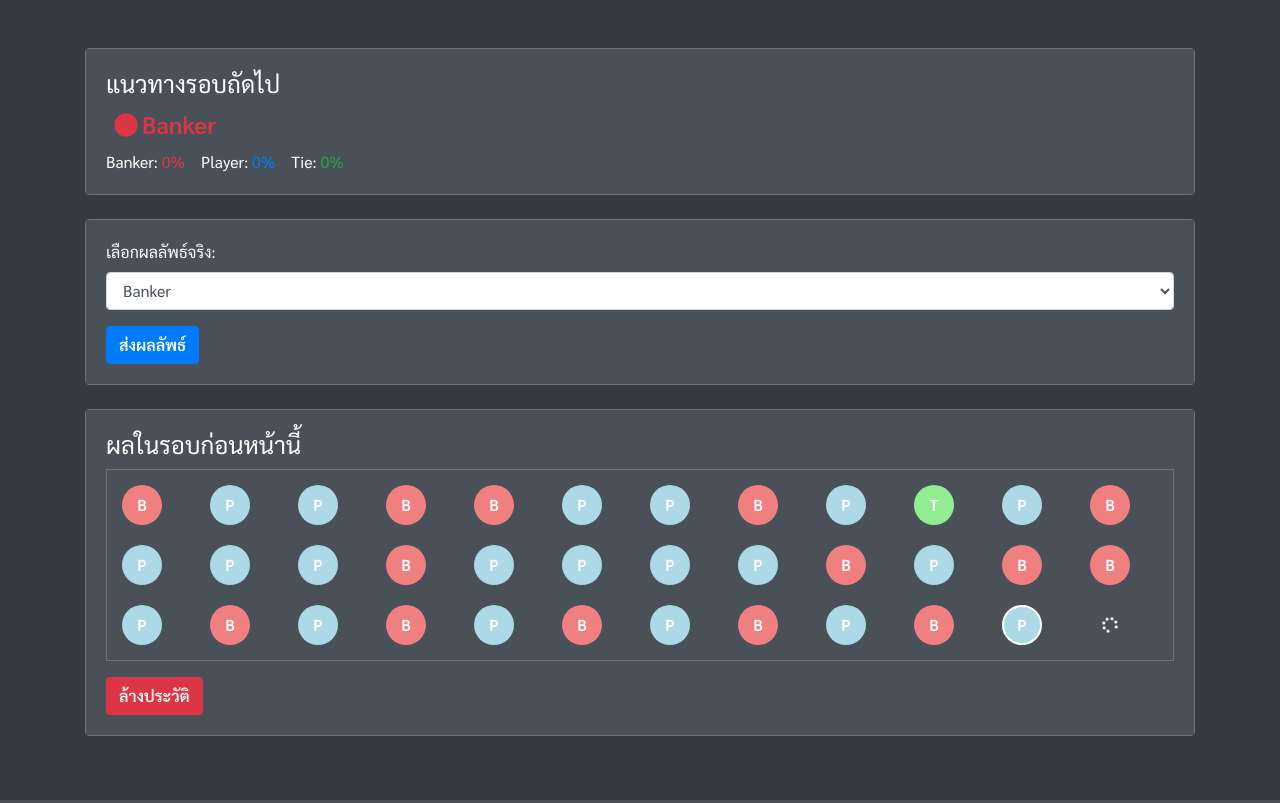
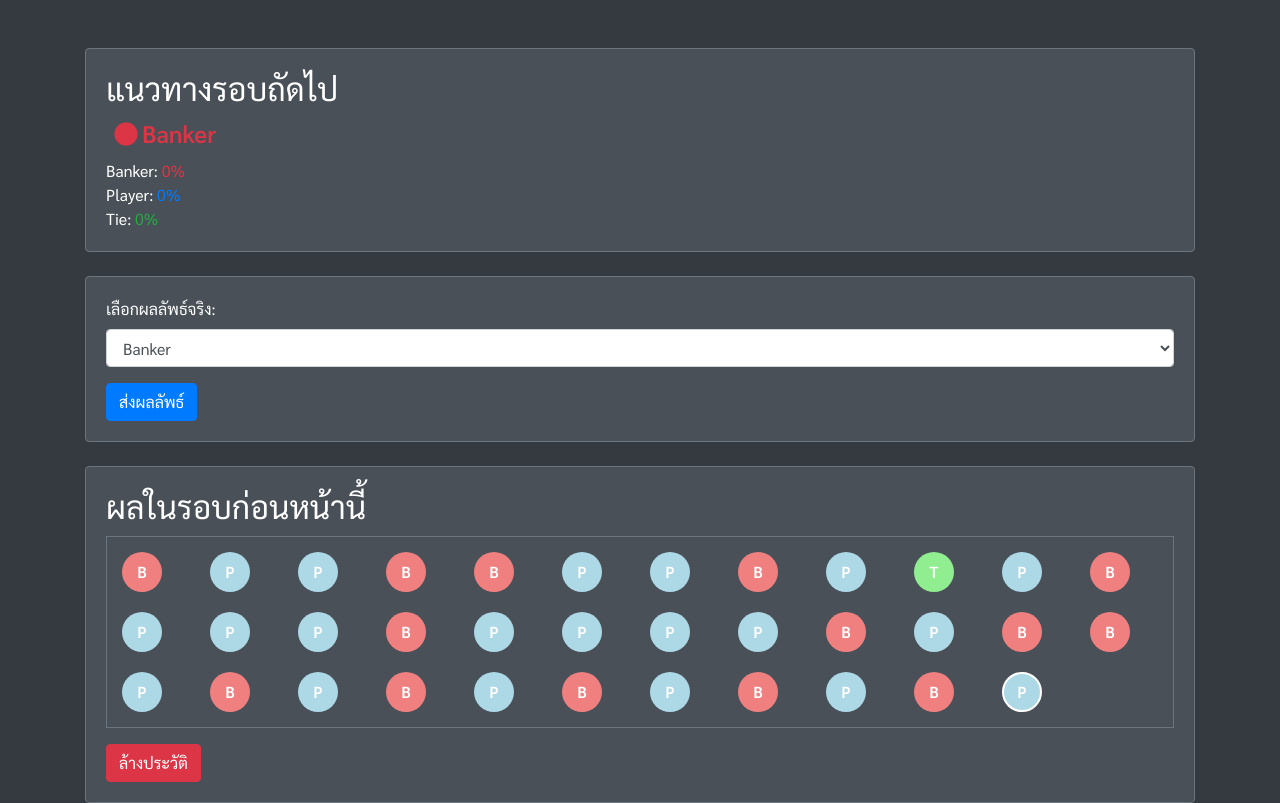
Before and after one commit to thesanlee/thesanlee_github.io, a Flask app: page / in a window 1280 px wide. Run offline with Flask 3, Linux system fonts and the light colour scheme; some libraries are stand-ins or nearby versions.

Commit message:
Update index.html

```diff
--- a/templates/index.html
+++ b/templates/index.html
@@ -10,20 +10,13 @@
     <style>
         body {
             font-family: 'Sarabun', sans-serif;
-            background-color: #343a40; /* สีพื้นหลังสำหรับโหมดมืด */
-            color: #ffffff; /* สีตัวอักษรสำหรับโหมดมืด */
+            background-color: #343a40;
+            color: #ffffff;
         }
-
         .card {
-            background-color: #495057; /* สีพื้นหลังของ card ในโหมดมืด */
-            border: 1px solid #6c757d; /* เส้นกรอบในโหมดมืด */
+            background-color: #495057;
+            border: 1px solid #6c757d;
         }
-
-        .card-body {
-            background-color: #495057; /* สีพื้นหลังของ card-body ในโหมดมืด */
-            color: #ffffff; /* สีตัวอักษรในโหมดมืด */
-        }
-
         .circle {
             width: 40px;
             height: 40px;
@@ -33,55 +26,27 @@
             justify-content: center;
             font-weight: bold;
             margin: 5px;
-            color: white; /* เปลี่ยนให้เป็นสีที่เข้ากันกับพื้นหลัง */
+            color: white;
         }
-
         .banker {
-            background-color: lightcoral; /* Banker: สีแดงอ่อน */
+            background-color: lightcoral;
         }
-
         .player {
-            background-color: lightblue; /* Player: สีน้ำเงินอ่อน */
+            background-color: lightblue;
         }
-
         .tie {
-            background-color: lightgreen; /* Tie: สีเขียวอ่อน */
+            background-color: lightgreen;
         }
-
         .highlight {
-            border: 2px solid #ffffff; /* Border for the highlighted result */
+            border: 2px solid #ffffff;
         }
-
-        .loading-icon {
-            background-color: transparent; /* พื้นหลังโปร่งใส */
-            color: #ffffff; /* สีของไอคอน loading */
-            border: none; /* ไม่มีขอบ */
-        }
-
-        .prediction-row {
-            display: flex;
-            align-items: center;
-        }
-
-        h1 {
-            font-size: 2rem; /* ขนาดตัวอักษรของ h1 */
-        }
-
-        h2 {
-            font-size: 1.5rem; /* ปรับขนาดตัวอักษรของ h2 */
-        }
-
-        .btn {
-            font-weight: 600; /* ปุ่มฟอนต์หนา */
-        }
-
         .result-grid {
             display: grid;
-            grid-template-columns: repeat(12, 1fr); /* กำหนดจำนวนคอลัมน์ที่จะแสดง (12 คอลัมน์) */
-            gap: 10px; /* ระยะห่างระหว่างวงกลม */
+            grid-template-columns: repeat(12, 1fr);
+            gap: 10px;
             margin-top: 10px;
-            border: 1px solid #6c757d; /* เส้นกรอบของกลุ่มผลลัพธ์ */
-            padding: 10px; /* ระยะห่างภายในกล่อง */
+            border: 1px solid #6c757d;
+            padding: 10px;
         }
     </style>
 </head>
@@ -91,22 +56,16 @@
             <div class="card-body">
                 <h2>แนวทางรอบถัดไป</h2>
                 <span class="prediction-highlight d-inline ml-2" id="prediction-result" style="font-size: 1.5rem; font-weight: bold;">
-                    {% if prediction == "Banker" %}
-                        <i class="fas fa-circle text-danger mr-1"></i>
-                        <span class="text-danger">{{ prediction }}</span>
-                    {% elif prediction == "Player" %}
-                        <i class="fas fa-circle text-primary mr-1"></i>
-                        <span class="text-primary">{{ prediction }}</span>
-                    {% elif prediction == "Tie" %}
-                        <i class="fas fa-circle text-success mr-1"></i>
-                        <span class="text-success">{{ prediction }}</span>
+                    {% if prediction %}
+                        <i class="fas fa-circle text-{{ 'danger' if prediction == 'Banker' else 'primary' if prediction == 'Player' else 'success' }} mr-1"></i>
+                        <span class="text-{{ 'danger' if prediction == 'Banker' else 'primary' if prediction == 'Player' else 'success' }}">{{ prediction }}</span>
                     {% else %}
-                        <span>{{ prediction }}</span>
+                        <span>ไม่มีการทำนาย</span>
                     {% endif %}
                 </span>
-                <div class="prediction-row mt-2">
-                    <div class="mr-3">Banker: <span class="text-danger">{{ probabilities[0] }}%</span></div>
-                    <div class="mr-3">Player: <span class="text-primary">{{ probabilities[1] }}%</span></div>
+                <div class="mt-2">
+                    <div>Banker: <span class="text-danger">{{ probabilities[0] }}%</span></div>
+                    <div>Player: <span class="text-primary">{{ probabilities[1] }}%</span></div>
                     <div>Tie: <span class="text-success">{{ probabilities[2] }}%</span></div>
                 </div>
             </div>
@@ -123,7 +82,6 @@
                             <option value="Tie" {% if prediction == "Tie" %} selected {% endif %}>Tie</option>
                         </select>
                     </div>
-
                     <button type="submit" class="btn btn-primary">ส่งผลลัพธ์</button>
                 </form>
             </div>
@@ -133,6 +91,7 @@
             <div class="card-body">
                 <h2>ผลในรอบก่อนหน้านี้</h2>
                 <div class="result-grid">
+                    {% if historical_results|length > 0 %}
                         {% for result in historical_results[-35:] %}
                             <div class="circle {% if result == 'Banker' %}banker{% elif result == 'Player' %}player{% elif result == 'Tie' %}tie{% endif %} {% if loop.last %}highlight{% endif %}">
                                 {% if result == "Banker" %} B
@@ -141,22 +100,15 @@
                                 {% endif %}
                             </div>
                         {% endfor %}
-
-                    <div class="circle loading-icon">
-                        <i class="fas fa-spinner fa-spin"></i>
-                    </div>
-
-                    {% if historical_results|length == 0 %}
+                    {% else %}
                         <div class="text-center" colspan="6">ไม่มีผลลัพธ์</div>
                     {% endif %}
                 </div>
-
                 {% if historical_results|length < 6 %}
                     <div class="alert alert-danger mt-3">
                         กรุณาใส่ผลลัพธ์อย่างน้อย 6 รายการเพื่อเริ่มการทำนาย.
                     </div>
                 {% endif %}
-
                 <form action="/clear_history" method="post" class="mt-3">
                     <button type="submit" class="btn btn-danger">ล้างประวัติ</button>
                 </form>
@@ -170,13 +122,8 @@
             var selectedValue = select.value;
             var predictionResult = document.getElementById("prediction-result");
 
-            if (selectedValue === "Banker") {
-                predictionResult.innerHTML = '<i class="fas fa-circle text-danger mr-1"></i><span class="text-danger">Banker</span>';
-            } else if (selectedValue === "Player") {
-                predictionResult.innerHTML = '<i class="fas fa-circle text-primary mr-1"></i><span class="text-primary">Player</span>';
-            } else if (selectedValue === "Tie") {
-                predictionResult.innerHTML = '<i class="fas fa-circle text-success mr-1"></i><span class="text-success">Tie</span>';
-            }
+            var iconClass = selectedValue === "Banker" ? 'text-danger' : (selectedValue === "Player" ? 'text-primary' : 'text-success');
+            predictionResult.innerHTML = `<i class="fas fa-circle ${iconClass} mr-1"></i><span class="${iconClass}">${selectedValue}</span>`;
         }
 
         window.onload = function() {
```
Lines whose indentation alone changed are shown as unchanged.
